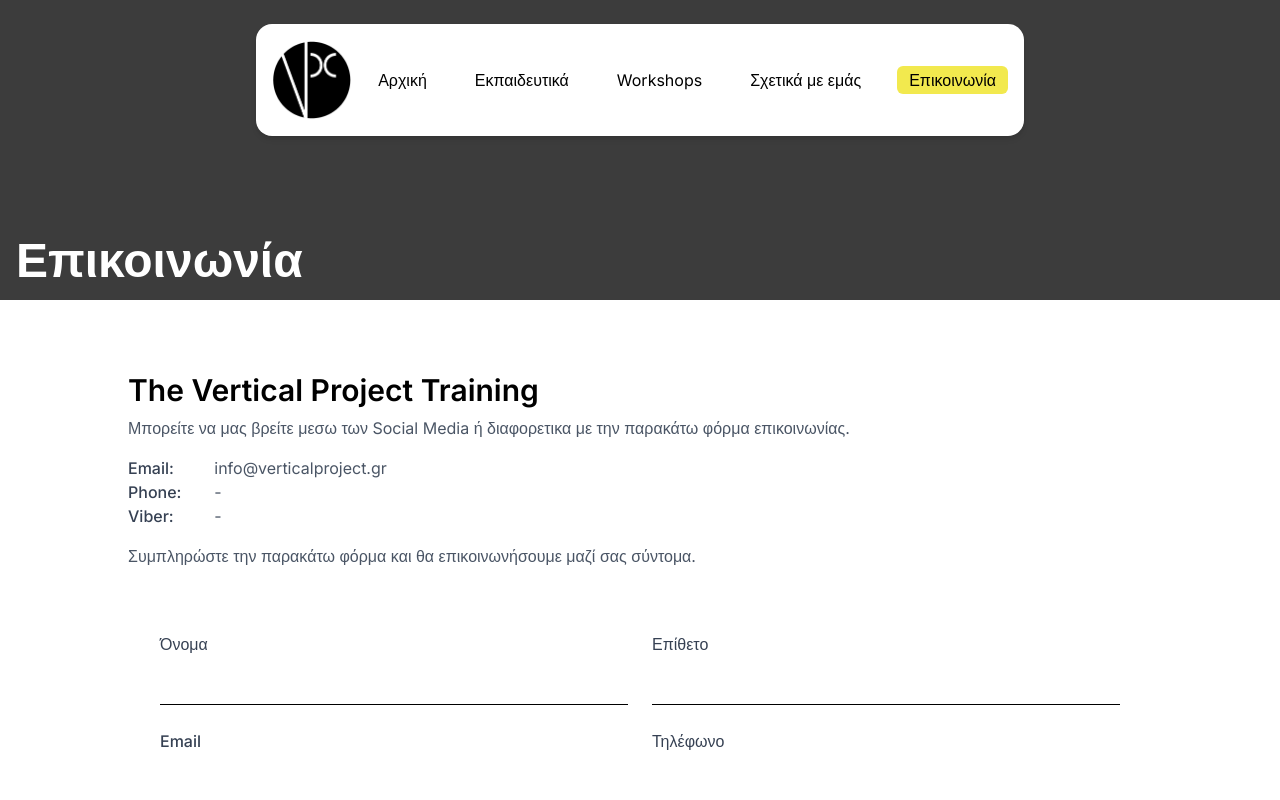
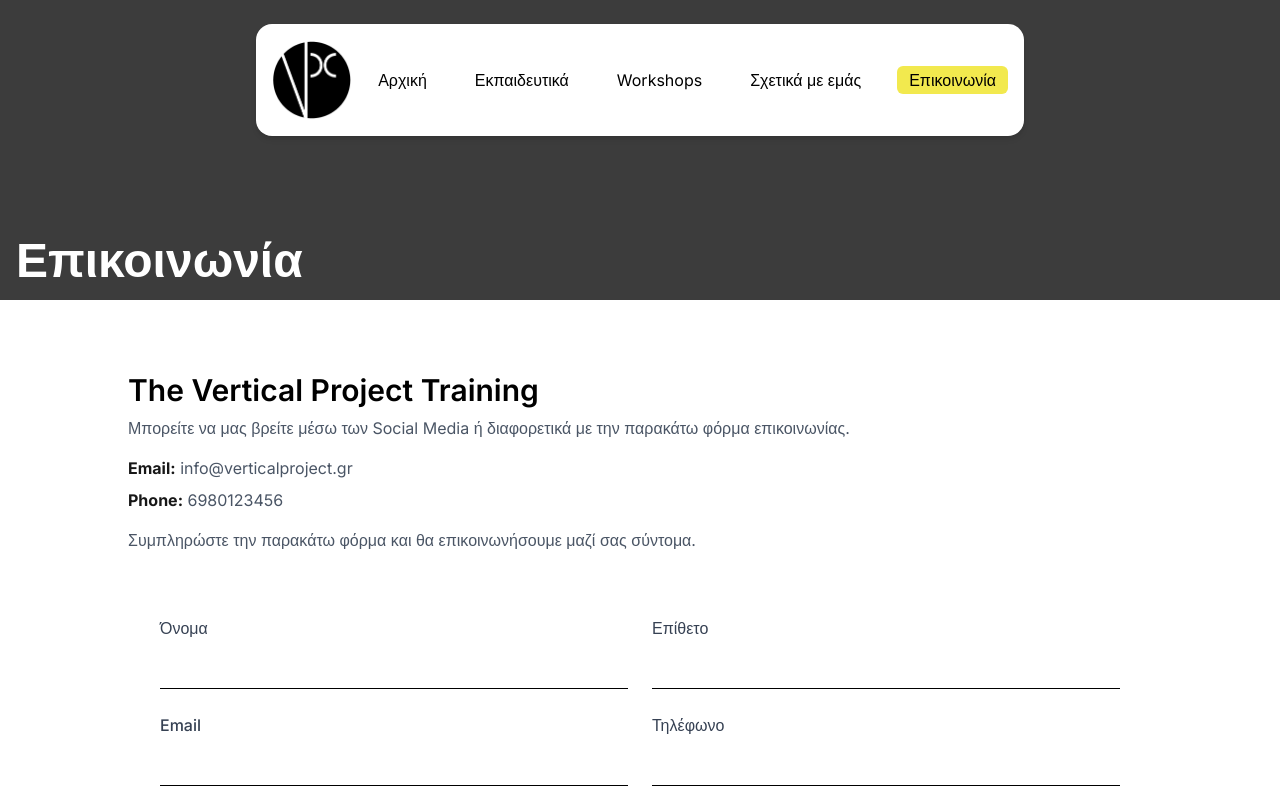
Before and after one commit to Tsagiannoudis/vertical-project, a Next.js app: page /contact in a window 1280 px wide. Shown: the top 800 px of the page. Built offline with nearby package versions, Linux system fonts and the light colour scheme.

Commit message:
contact replace text

```diff
--- a/src/components/contact/FormContact.tsx
+++ b/src/components/contact/FormContact.tsx
@@ -69,23 +69,11 @@ export default function FormContact() {
         <section className="w-full mx-auto p-8 bg-[#fff]">
             <div className="container mx-auto max-w-5xl mb-8 pt-10">
                 <h2 className="text-3xl font-semibold text-black">The Vertical Project Training</h2>
-                <p className="text-gray-600 mt-2 mb-4">Μπορείτε να μας βρείτε μεσω των Social Media ή διαφορετικα με την παρακάτω φόρμα επικοινωνίας.</p>
-                <table>
-                    <tbody>
-                        <tr>
-                            <td className="w-1/3 text-gray-700 font-medium">Email:</td>
-                            <td className="text-gray-600">info@verticalproject.gr</td>
-                        </tr>
-                        <tr>
-                            <td className="w-1/3 text-gray-700 font-medium">Phone:</td>
-                            <td className="text-gray-600"> - </td>
-                        </tr>
-                                                <tr>
-                            <td className="w-1/3 text-gray-700 font-medium">Viber:</td>
-                            <td className="text-gray-600"> - </td>
-                        </tr>
-                    </tbody>
-                </table>
+                <p className="text-gray-600 mt-2 mb-4">Μπορείτε να μας βρείτε μέσω των Social Media ή διαφορετικά με την παρακάτω φόρμα επικοινωνίας.</p>
+                <div className="space-y-2">
+                    <p><strong>Email:</strong> <a href="mailto:info@verticalproject.gr" className="text-gray-600 hover:underline">info@verticalproject.gr</a></p>
+                    <p><strong>Phone:</strong> <a href="tel:+306980123456" className="text-gray-600 hover:underline">6980123456</a></p>
+                </div>
                 <p className="text-gray-600 mt-4 mb-4">Συμπληρώστε την παρακάτω φόρμα και θα επικοινωνήσουμε μαζί σας σύντομα.</p>
             </div>
 
```
